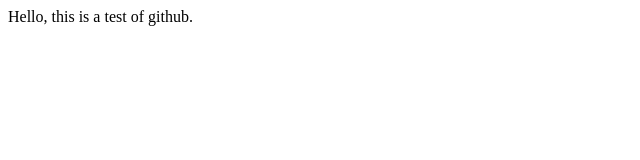
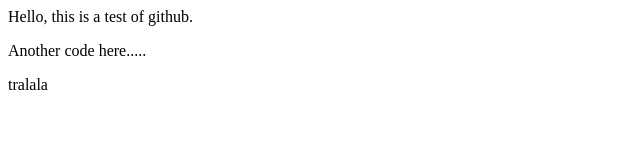
Before and after one commit to mangelova/youtube.demo, a plain HTML site: page index.html in a window 1280 px wide. Shown: the whole page, without its empty margins (0-640 px from the left). Drawn offline with Linux system fonts and the light colour scheme.

Commit message:
more changes to index

```diff
--- a/index.html
+++ b/index.html
@@ -11,6 +11,8 @@
 <body>
 
 <p>Hello, this is a test of github.</p>
+<p>Another code here.....</p>
+<p>tralala</p>
 
 </body>
 
```
